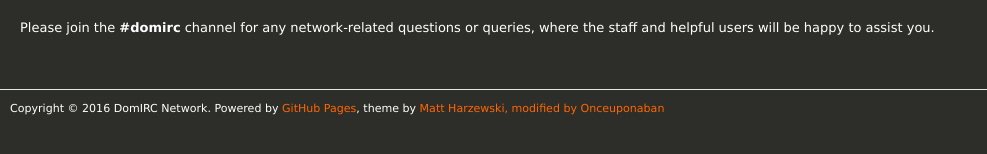
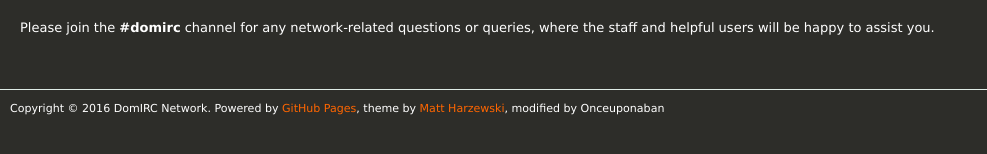
Before and after one commit to DomIRC/domirc.github.io, a Jekyll site: the page built from index.md, in a window 1280 px wide. Shown: the part 557-711 px from the top of the page, without its empty margins (0-987 px from the left). Built offline with Jekyll 4.4.1, drawn with Linux system fonts in a browser that asks for light colours; nearby versions of some CDN libraries.

Commit message:
corrected error in credits

```diff
--- a/_layouts/default.html
+++ b/_layouts/default.html
@@ -54,7 +54,7 @@
 
 
   <footer id="footer">
-    <p class="copyright">Copyright &copy; {{ site.time | date: '%Y' }} {{ site.name }}. Powered by <a href="https://pages.github.com/">GitHub Pages</a>, theme by <a href="http://www.webmaster-source.com">Matt Harzewski, modified by Onceuponaban</a></p>
+    <p class="copyright">Copyright &copy; {{ site.time | date: '%Y' }} {{ site.name }}. Powered by <a href="https://pages.github.com/">GitHub Pages</a>, theme by <a href="http://www.webmaster-source.com">Matt Harzewski</a>, modified by Onceuponaban</p>
   </footer>
 
 
```
